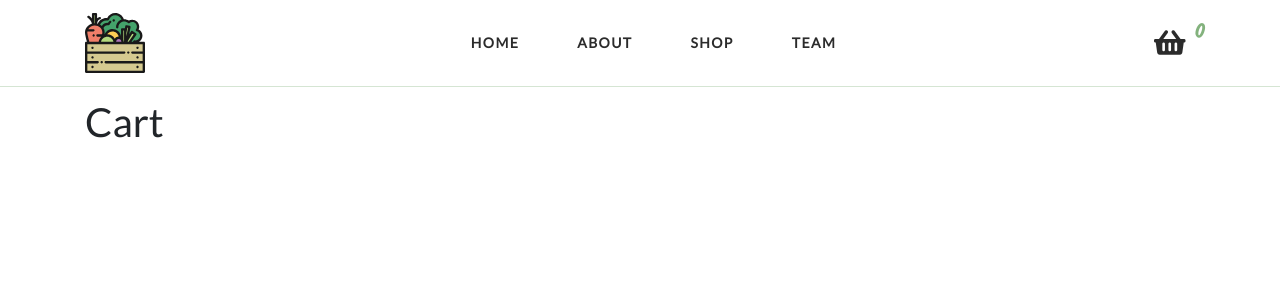
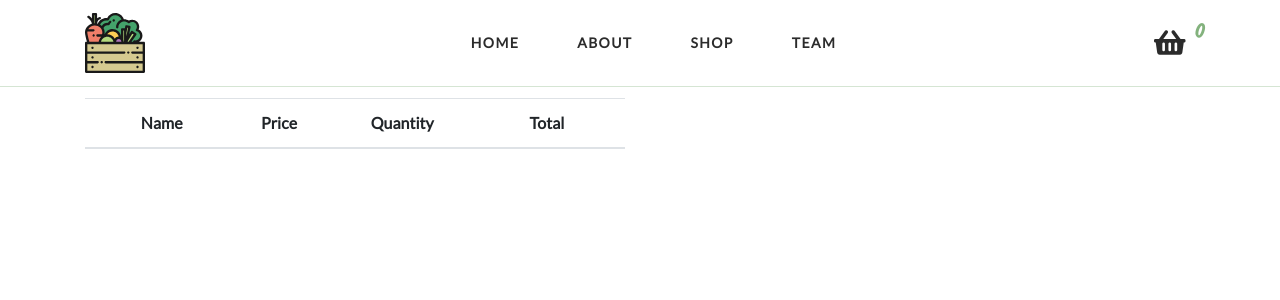
Before and after one commit to MohiuddinRabby/organic-farm, a React (Create React App) app: page /shop/cart in a window 1280 px wide. Shown: the top 300 px of the page. Built offline with nearby package versions, Linux system fonts and the light colour scheme.

Commit message:
init cart done

```diff
--- a/src/components/Cart/Cart.css
+++ b/src/components/Cart/Cart.css
@@ -1,3 +1,8 @@
-.cart-info{
-    margin-top: 50px;
+.cart-info {
+  margin-top: 50px;
 }
+#tab-product {
+  font-size: 14px;
+  font-weight: bold;
+  letter-spacing: 2px;
+}
--- a/src/components/Cart/Cart.js
+++ b/src/components/Cart/Cart.js
@@ -1,11 +1,45 @@
-import React from "react";
-import { Container } from "react-bootstrap";
+import React, { useContext } from "react";
+import { Col, Container, Row, Table } from "react-bootstrap";
+import { StorageContext } from "../../global/StorageContext";
 import "./Cart.css";
 const Cart = () => {
+  const [loc_storage, setLocStorage] = useContext(StorageContext);
   return (
     <Container fluid="md" className="py-5">
       <div className="cart-info">
-        <h1>Cart</h1>
+        <Row>
+          <Col md={6}>
+            <Table>
+              <thead>
+                <tr>
+                  <th></th>
+                  <th>Name</th>
+                  <th>Price</th>
+                  <th>Quantity</th>
+                  <th>Total</th>
+                </tr>
+              </thead>
+              <tbody>
+                {loc_storage.map((pd) => (
+                  <tr id="tab-product">
+                    <td>
+                      <img
+                        src={pd.img}
+                        style={{ width: "60px", height: "60px" }}
+                        alt=""
+                      />
+                    </td>
+                    <td>{pd.name}</td>
+                    <td>$ {pd.price}</td>
+                    <td>{pd.qty}</td>
+                    <td>$ {pd.qty * pd.price}</td>
+                  </tr>
+                ))}
+              </tbody>
+            </Table>
+          </Col>
+          <Col md={6}></Col>
+        </Row>
       </div>
     </Container>
   );
```
Also changed, not shown: src/global/useLocalStorage.js (deleted, +0 -39 lines).
